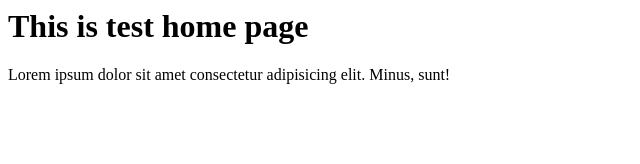
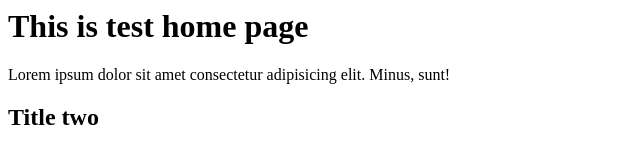
Before and after one commit to hamzezakir/myFirstRepo, a plain HTML site: page index.html in a window 1280 px wide. Shown: the whole page, without its empty margins (0-640 px from the left). Drawn offline with Linux system fonts and the light colour scheme.

Commit message:
test push

```diff
--- a/index.html
+++ b/index.html
@@ -4,5 +4,6 @@
  <body>
    <h1>This is test home page </h1>
    <p>Lorem ipsum dolor sit amet consectetur adipisicing elit. Minus, sunt!</p>
+   <h2>Title two</h2>
   </body>
   </html>
```
